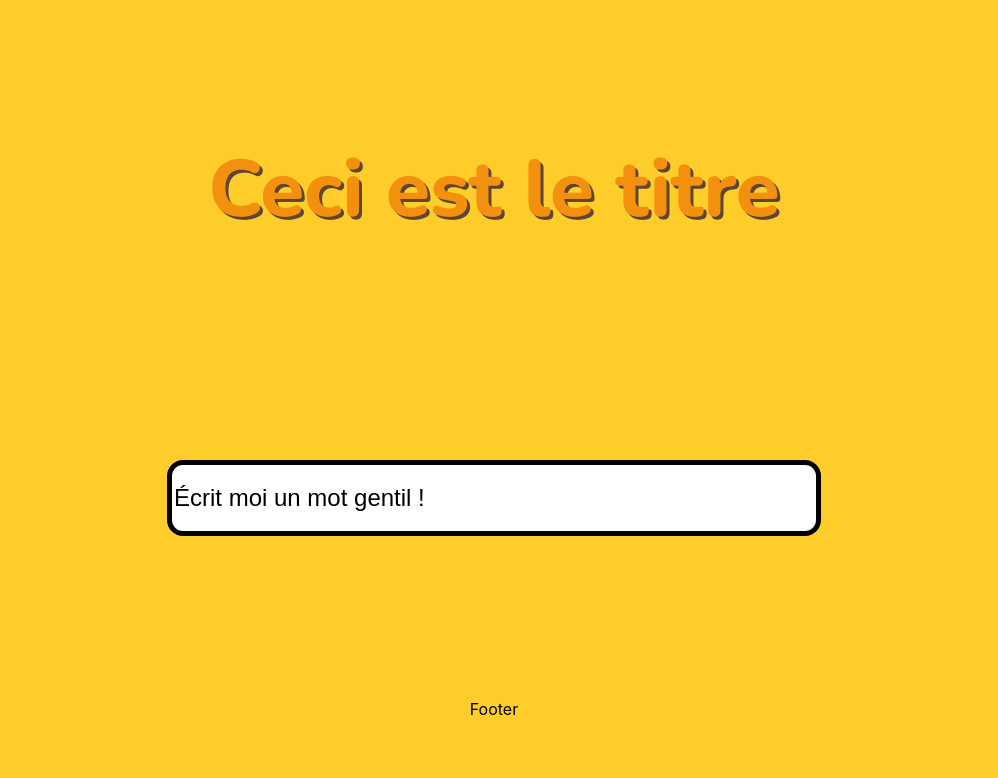
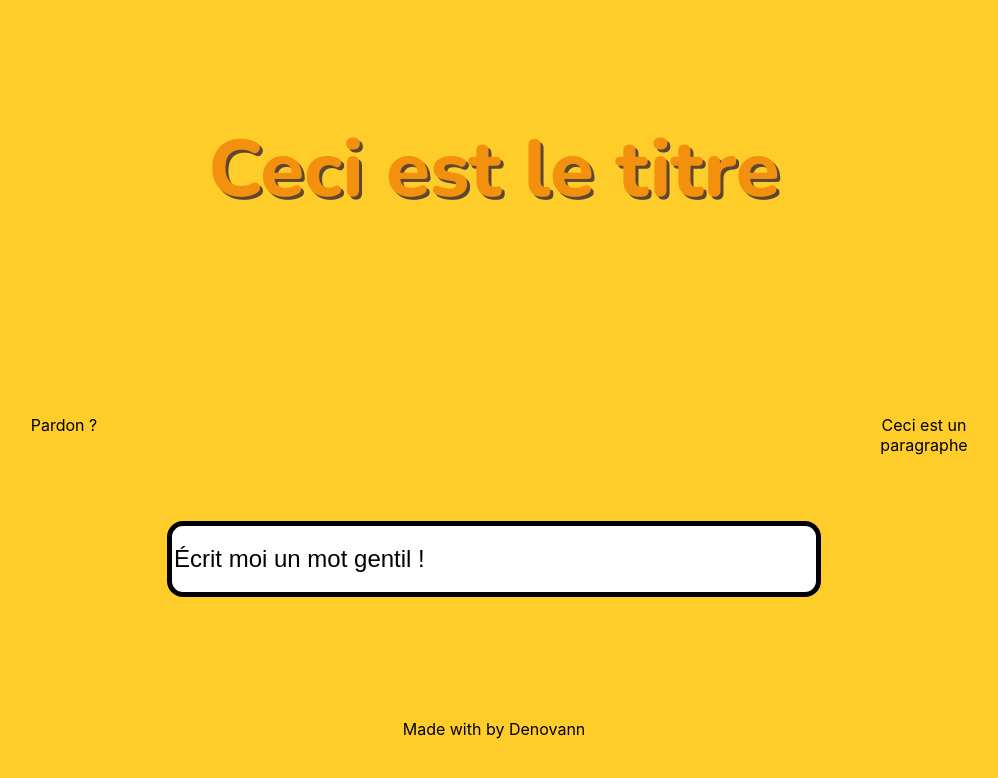
Before and after one commit to Deunoh/ne_m-insulte_pas, a React (Vite) app: page / in a window 1280 px wide. Shown: the top 778 px of the page, without its empty margins (146-1144 px from the left). Built offline with nearby package versions, Linux system fonts and the light colour scheme.

Commit message:
ajout du champ contrôlé modifié

```diff
--- a/src/components/App/App.jsx
+++ b/src/components/App/App.jsx
@@ -1,14 +1,31 @@
-import useState from 'react';
+/* eslint-disable prettier/prettier */
+import { useState } from 'react';
 import Input from '../Input/Input';
 import './App.scss';
 import Title from '../Title/Title';
+import Display from '../Display/Display';
 
 function App() {
+  const [indexLetter, setIndexLetter] = useState(0);
+  const [inputSweetWord, setInputSweetWord] = useState('');
+  const textToDisplay = 'bonjour ça va';
+
+  const handleSweetWord = () => {
+    if (indexLetter < textToDisplay.length) {
+      const currentLetter = textToDisplay[indexLetter];
+      setInputSweetWord(
+        (prevInputSweetWord) => prevInputSweetWord + currentLetter
+      );
+      setIndexLetter(indexLetter + 1);
+    }
+  };
+
   return (
     <div className="App">
       <Title />
-      <Input />
-      <div>Footer</div>
+      <Display />
+      <Input injure={inputSweetWord} handleSweetWord={handleSweetWord} />
+      <div>Made with by Denovann</div>
     </div>
   );
 }
--- a/src/components/Display/Display.scss
+++ b/src/components/Display/Display.scss
@@ -0,0 +1,15 @@
+.display-left {
+  position: absolute;
+  left: 10rem;
+  width: 100px;
+}
+
+.display-right {
+  position: absolute;
+  right: 10rem;
+  width: 100px;
+}
+
+p {
+  font-size: 1rem;
+}
--- a/src/components/Input/Input.jsx
+++ b/src/components/Input/Input.jsx
@@ -1,14 +1,24 @@
+/* eslint-disable prettier/prettier */
 import PropTypes from 'prop-types';
 import './Input.scss';
 
-const Input = () => {
+const Input = ({ injure, handleSweetWord, handleSubmit }) => {
   return (
-    <form>
+    <form
+      className="form"
+      onSubmit={(event) => {
+        event.preventDefault();
+        handleSubmit();
+      }}
+    >
       <input
         type="text"
         className="input"
         placeholder="Écrit moi un mot gentil !"
-        value=""
+        value={injure}
+        onChange={(event) => {
+          handleSweetWord(event.target.value);
+        }}
       />
     </form>
   );
--- a/src/styles/index.scss
+++ b/src/styles/index.scss
@@ -8,6 +8,7 @@ body {
     sans-serif;
   -webkit-font-smoothing: antialiased;
   -moz-osx-font-smoothing: grayscale;
+  position: relative;
 }
 
 code {
```
Also changed, not shown: src/components/Display/Display.jsx (+6 -1 lines).
